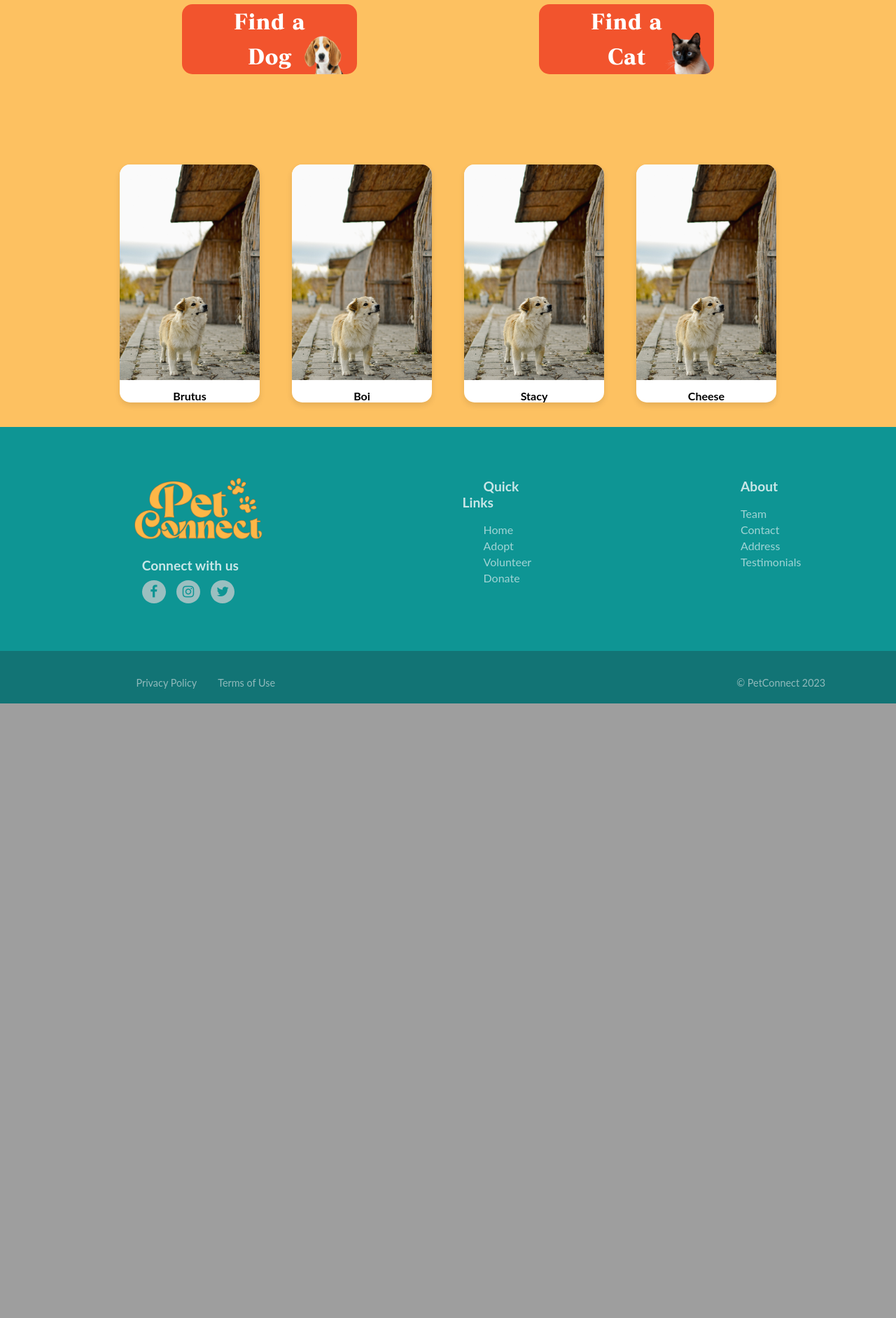
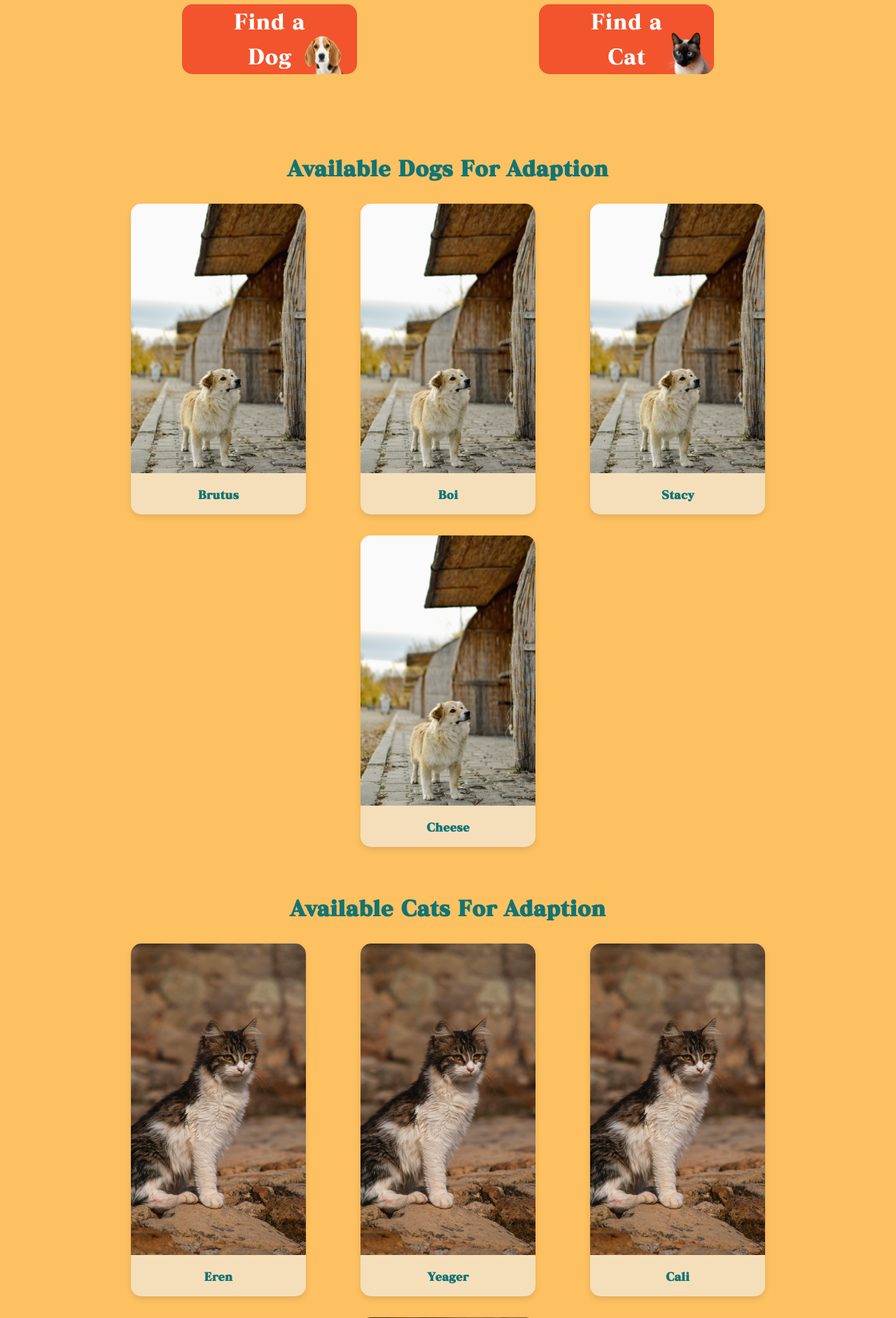
Before and after one commit to Marktrex/gr2_bscs3a_petconnect, a PHP site: page /home-page-light.html in a window 1280 px wide; the page is wider, and only the part inside the window is pictured. Shown: the part 754-2637 px from the top of that part at 70% size. Before the commit the page ends 1759 px from the top of that part, so only its background shows below. Run offline with PHP 8.4, Linux system fonts and the light colour scheme.

Commit message:
Update (kulang pa sa baba)

```diff
--- a/src/home-page-light.css
+++ b/src/home-page-light.css
@@ -75,117 +75,6 @@ header .navbar {
   color: #127475;
 }
 /*--------------------------------------------------------------------------------------------*/
-/*
-.hero-section {
-  height: 100vh;
-  background-position: center;
-  background-size: cover;
-  position: relative;
-  display: flex;
-  padding: 0 20px;
-  align-items: center;
-}
-
-.hero-section .content {
-  max-width: 1500px;
-  width: 100%;
-  margin-top: 50px;
-}
-
-.hero-section .photodecor img{
-  height: 87vh;
-  margin-top: -20px;
-  margin-right: 120px;
-}
-
-.hero-section .content h1 {
-  color: #0e9594;
-  font-family: 'dairantou';
-  font-size: 350%;
-  max-width: 200vh;
-  line-height: 70px;
-  margin-left: 20vh;
-}
-
-.hero-section .content p {
-  color: #fff6e8;
-  font-size: 26px;
-  max-width: 630px;
-  line-height: 30px;
-  margin-top: 15px;
-  margin-left: 20vh;
-}
-
-.hero-section .register-button{
-  margin-top: 25px;
-  margin-left: 20vh;
-}
-
-.register-button{
-  border-radius: 30px;
-  background-color: #f2542d;
-  border: none;
-  box-shadow: -2px 5px 0px #7a1d05;
-  color: #FFFFFF;
-  font-size: 28px;
-  padding: 10px;
-  padding-bottom: 15px;
-  width: 250px;
-  transition: all 0.5s;
-  cursor: pointer;
-  justify-content: center;
-}
-
-.register-button span{
-  font-size: 22px;
-  cursor: pointer;
-  display: inline;
-  position: relative;
-  transition: 0.3s;
-}
-
-.register-button span:after{
-  content: '\00bb';
-  position: absolute;
-  opacity: 0;
-  top: 0;
-  right: -20px;
-  transition: 0.3s;
-}
-
-.register-button:hover span {
-  padding-right: 25px;
-}
-
-.register-button:hover span:after {
-  opacity: 1;
-  right: 0;
-}
-
-.hero-section .search-form input {
-  height: 100%;
-  width: 100%;
-  border: none;
-  outline: none;
-  padding: 0 15px;
-  font-size: 1rem;
-  border-radius: 4px 0 0 4px;
-}
-
-.hero-section .popular-tags {
-  display: flex;
-  color: #fff;
-  gap: 25px;
-  font-size: 0.875rem;
-  font-weight: 500;
-  margin-top: 25px;
-}
-
-.hero-section .tags li a:hover {
-  color: #000;
-  background: #fff;
-}
-*/
 .navbar #hamburger-btn {
   color: #fff;
   cursor: pointer;
@@ -215,38 +104,9 @@ main{
   border-radius: 26px;
   box-shadow: 0px 3px 10px rgb(110, 109, 109);
 }
-/*
-.container1 h1{
-  font-family: 'dairantou';
-  color: #ff653e;
-  font-size: 55px;
-  text-align: center;
-  padding-top: 45px;
-}
-
-.services{
-  display: flex;
-  justify-content: space-evenly;
-  flex-wrap: wrap;
-}
-
-.services .item{
-  margin-top: 2.5rem;
-  width: 350px;
-  height: 510px;
-  text-align: center;
-  background-color: #0e9594;
-  border-radius: 12px;
-}
-
-.services .item:hover{
-  margin-top: 2rem;
-  transition: 0.3s;
-  box-shadow: -10px 10px 0px #127475;
-}
 
 /*--------------------------------------------------------------------------------------------*/
-/*
+
 .container2{
   display: flex;
   padding: 0;
@@ -369,34 +229,12 @@ main{
     display: block;
   }
 
-/*  .hero-section {
-    background: none;
-  }
-
-  .hero-section .content {
-    margin: 0 auto 80px;
-  }
-
-  .hero-section .content :is(h1, .search-form) {
-    max-width: 100%;
-  }
-
-  .hero-section .content h1 {
-    text-align: center;
-    font-size: 2.5rem;
-    line-height: 47px;
-  }
-
-  .hero-section .content p {
-    text-align: center;
-    margin-left: 10vh;
-  }
-*/
-  main{
+/*---------------------------------------------CONTENT-----------------------------------------------*/
+/*  main{
     height: 100vh;
     max-width: 740px;
     margin-left: 60px;
-  }
+  }*/
 
 }
 /* Content */
@@ -409,7 +247,7 @@ a .icon-user{
 .icon-user:hover {
   opacity: 0.70; /* Adjust the opacity value as needed */
 }
-
+/* for title */
 #petsTitle, #UnderpetsTitle {
   font-family: 'dairantou', sans-serif;
   color: #fff6e8;
@@ -429,15 +267,16 @@ h2 {
   font-size: 1.8em;
   color: white;
   }
+/* Search bar */
 .search-container {
+  position: relative;
   margin-top: 20px;
   }
-
 .search-bar {
   height: 50px;
   border: none;
   border-radius: 20px;
-  padding: 10px 15px;
+  padding: 10px 20px;
   width: 500px;
   background: rgba(255, 255, 255, 0.5); /* Adjust the alpha value for transparency */
   outline: none;
@@ -460,7 +299,7 @@ h2 {
   text-decoration: none;
   display: inline-block;
   font-size: 30px;
-  margin: 40px 0px 30px 0px;  /* top,right,bottom,left */
+  margin: 40px 0px 120px 0px;  /* top,right,bottom,left */
   cursor: pointer;
   color: white;
   border-radius: 15px;
@@ -472,8 +311,7 @@ h2 {
   transform: scale(1.05);
 }
 /* Icon adjustments */
-.dog-icon,
-.cat-icon {
+.dog-icon, .cat-icon {
   position: absolute;
   top: 70%;
   transform: translateY(-50%);
@@ -506,39 +344,49 @@ h2 {
             padding: 20px;
             margin-left: 10%;
             margin-right: 10%;
-            margin-top: 5%;
+            margin-top: 0%;
+            margin-bottom: 3%;
         }
 
-        .dog-card {
+        .pet-card {
             text-align: center;
             margin: 15px;
             padding: 0px;
-            background-color: white;
+            background-color: #f5dfbb;
             box-shadow: 0 4px 8px rgba(0, 0, 0, 0.1);
             transition: transform 0.3s ease-in-out;
             cursor: pointer;
             border-radius: 15px;
         }
 
-        .dog-card:hover {
+        .pet-card:hover {
             transform: scale(1.05);
         }
 
-        .dog-image {
+        .pet-image {
         /*  object-position: bottom; [para ma position yung crop maayos] */
             object-fit: cover;
             max-width: 100%;
-            width: 200px;
-            height: auto; /*backup height: 100px;*/
+            width: 250px;
+            height: auto; /*backup tapos height: 100px;*/
             border-top-left-radius: 15px;
             border-top-right-radius: 15px;
             border-bottom-left-radius: 0;
             border-bottom-right-radius: 0
         }
 
-        .dog-name {
-            margin-top: 10px;
+        .pet-name {
             font-weight: bold;
+            text-align: center;
+            padding: 20px;
+            font-family: 'dairantou', sans-serif;
+            color: #127475;
+        }
+        #available-pet {
+            font-family: 'dairantou', sans-serif;
+            color: #127475;
+            text-align: center;
+            font-size: 30px;
         }
 /* Content Responsive*/
 @media (max-width: 900px) {
@@ -572,7 +420,20 @@ header {
 .button {
   width: 50%;
   min-width: 20%;
-  margin: 10px 10px 10px 10px;
+  margin: 10px 10px 40px 10px;
   }
-
+#available-pet {
+  font-size: 1.5em;
 }
+.pet-container {
+  margin-left: 5%;
+  margin-right: 5%;
+  }
+.pet-card {
+  width: 35%; /* Adjust the width of pet cards for better layout on smaller screens */
+  }
+.pet-image {
+  width: 100%; /* Make images take up the full width of the card */
+  border-radius: 15px; /* Reset border-radius for the bottom corners */
+  }
+}
--- a/src/home-page-light.html
+++ b/src/home-page-light.html
@@ -56,33 +56,67 @@
     </div>
 
 <!-- content-Available dog and cats-->
+<h2 id="available-pet">Available Dogs For Adaption</h2>
+
 <div class="pet-container">
-        <div class="dog-card">
+        <div class="pet-card">
             <a href="#">
-                <img class="dog-image" src="icons/cheese.jpg" alt="Dog 1">
+                <img class="pet-image" src="icons/cheese.jpg" alt="Pet 1">
             </a>
-            <div class="dog-name">Brutus</div>
+            <div class="pet-name">Brutus</div>
         </div>
 
-        <div class="dog-card">
+        <div class="pet-card">
             <a href="#">
-                <img class="dog-image" src="icons/cheese.jpg" alt="Dog 2">
+                <img class="pet-image" src="icons/cheese.jpg" alt="Pet 2">
             </a>
-            <div class="dog-name">Boi</div>
+            <div class="pet-name">Boi</div>
         </div>
 
-        <div class="dog-card">
+        <div class="pet-card">
             <a href="#">
-                <img class="dog-image" src="icons/cheese.jpg" alt="Dog 3">
+                <img class="pet-image" src="icons/cheese.jpg" alt="Pet 3">
             </a>
-            <div class="dog-name">Stacy</div>
+            <div class="pet-name">Stacy</div>
         </div>
 
-        <div class="dog-card">
+        <div class="pet-card">
             <a href="#">
-                <img class="dog-image" src="icons/cheese.jpg" alt="Dog 4">
+                <img class="pet-image" src="icons/cheese.jpg" alt="Pet 4">
             </a>
-            <div class="dog-name">Cheese</div>
+            <div class="pet-name">Cheese</div>
+        </div>
+    </div>
+
+<h2 id="available-pet">Available Cats For Adaption</h2>
+
+<div class="pet-container">
+        <div class="pet-card">
+            <a href="#">
+                <img class="pet-image" src="icons/eren.jpg" alt="Pet 1">
+            </a>
+            <div class="pet-name">Eren</div>
+        </div>
+
+        <div class="pet-card">
+            <a href="#">
+                <img class="pet-image" src="icons/eren.jpg" alt="Pet 2">
+            </a>
+            <div class="pet-name">Yeager</div>
+        </div>
+
+        <div class="pet-card">
+            <a href="#">
+                <img class="pet-image" src="icons/eren.jpg" alt="Pet 3">
+            </a>
+            <div class="pet-name">Cali</div>
+        </div>
+
+        <div class="pet-card">
+            <a href="#">
+                <img class="pet-image" src="icons/eren.jpg" alt="Pet 4">
+            </a>
+            <div class="pet-name">Doja</div>
         </div>
     </div>
 
```
